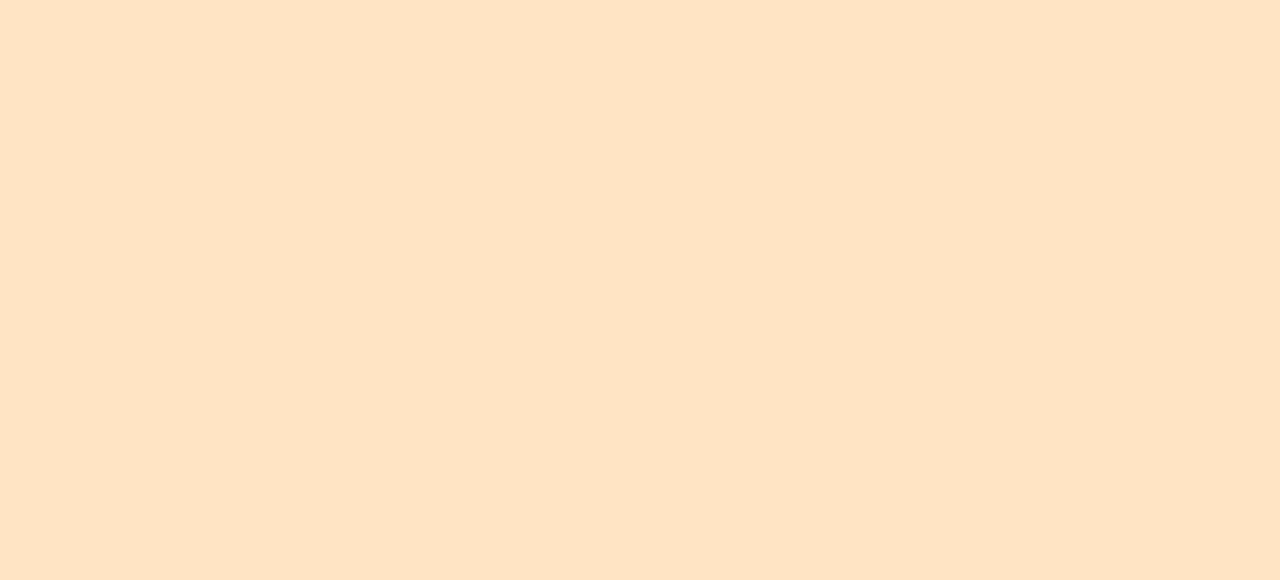
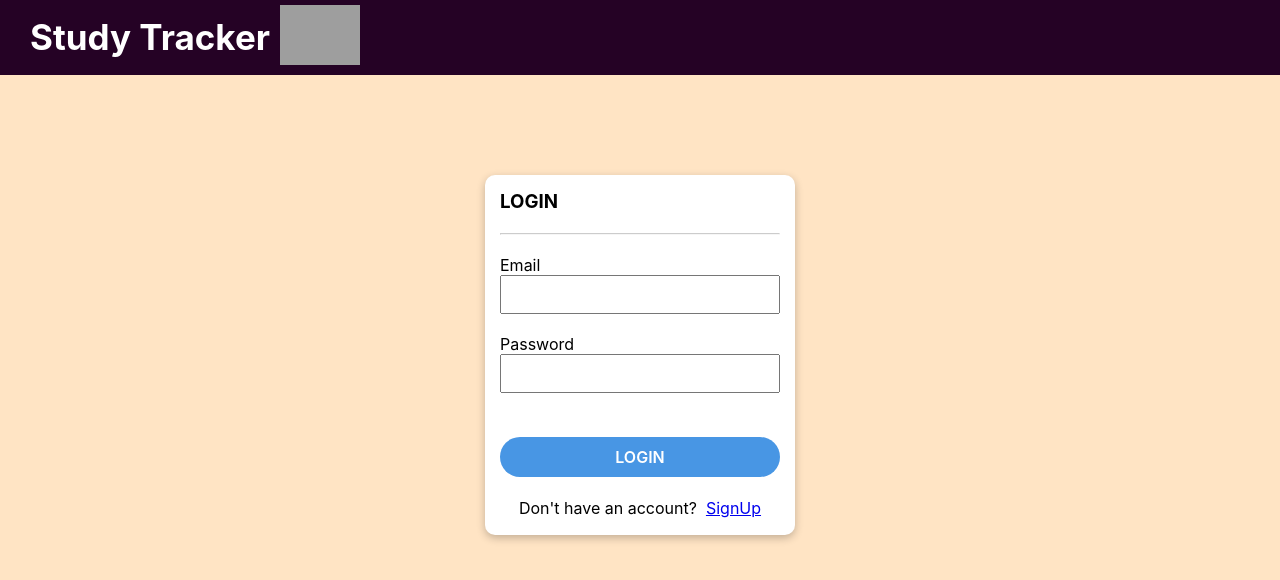
Before and after one commit to hjain2003/Study-Tracker, a React (Create React App) app: page /Loginpage.js in a window 1280 px wide. Before the commit this address had no page. Shown: the top 580 px of the page. Built offline with nearby package versions, Linux system fonts and the light colour scheme; no server answers; grey boxes are pictures that could not be loaded.

Commit message:
added login,signuppage

```diff
--- a/package.json
+++ b/package.json
@@ -3,9 +3,11 @@
   "version": "0.1.0",
   "private": true,
   "dependencies": {
+    "@syncfusion/ej2-react-schedule": "^20.4.42",
     "@testing-library/jest-dom": "^5.16.5",
     "@testing-library/react": "^13.4.0",
     "@testing-library/user-event": "^13.5.0",
+    "firebase": "^9.15.0",
     "flickity": "^2.3.0",
     "react": "^18.2.0",
     "react-dom": "^18.2.0",
--- a/src/App.css
+++ b/src/App.css
@@ -632,3 +632,57 @@ form input
   height: 30px;
   padding: 5px;
 }
+
+#logincontainer
+{
+  display: flex;
+  /* margin: auto; */
+  justify-content: center;
+  align-items: center;
+  margin-top: 100px;
+}
+#logincontainer input
+{
+  height: 25px;
+  padding: 5px;
+}
+#loginbox
+{
+  display: flex;
+  flex-direction: column;
+  height: 330px;
+  width: 280px;
+  /* border: 2px solid black; */
+  border-radius: 10px;
+  padding: 15px;
+  background-color: white;
+  box-shadow: rgba(0, 0, 0, 0.15) 1.95px 1.95px 2.6px;
+  box-shadow: rgba(0, 0, 0, 0.24) 0px 3px 8px;
+}
+hr
+{
+  opacity: 50%;
+  color: gray;
+}
+#already
+{
+  display: flex;
+  margin: auto;
+}
+
+#errormsg
+{
+  display: flex;
+  margin: auto;
+  font-style: italic;
+  color: red;
+}
+#loginbtn:disabled{
+  background-color: gray !important;
+}
+
+#erroronsignup
+{
+  color: red;
+  font-weight: 400;
+}
--- a/src/App.js
+++ b/src/App.js
@@ -7,12 +7,27 @@ import Todo from './components/Todo';
 import Calendar from './components/Calendar';
 import Stopwatch from './components/Stopwatch';
 import Motivation from './components/Motivation';
+import Loginpage from './components/Loginpage';
+import Home from './components/Home';
+import SignupPage from './components/SignupPage';
+import { useEffect } from 'react';
+import {auth} from './firebaseconfig'
 
 function App() {
+  useEffect(()=>{
+    auth.onAuthStateChanged(user=>{
+      console.log(user);
+    })
+  },[]);
   return (
+
    <>
    <Routes>
-    <Route path='/' element={<div><Navbar/><Features/></div>}/>
+    <Route path='/' element={<SignupPage/>}/>
+    {/* <Route path='/' element={<div><Navbar/><Features/></div>}/> */}
+    <Route path='/Home.js' element={<Home/>}/>
+    <Route path='/Loginpage.js' element={<Loginpage/>}/>
+    <Route path='/SignupPage.js' element={<SignupPage/>}/>
     <Route path='/subject.js' element={<Subject/>}/>
     <Route path='/todo.js' element={<Todo/>}/>
     <Route path='/calendar.js' element={<Calendar/>}/>
--- /dev/null
+++ b/src/components/Home.js
@@ -0,0 +1,14 @@
+import React from 'react'
+import Features from './Features'
+import Navbar from './Navbar'
+
+const Home = () => {
+  return (
+    <>
+    <Navbar/>
+    <Features/>
+    </>
+  )
+}
+
+export default Home
--- /dev/null
+++ b/src/components/Loginpage.js
@@ -0,0 +1,73 @@
+import React, { useState } from 'react'
+import Navbar from './Navbar'
+import {signInWithEmailAndPassword } from "firebase/auth"
+import { useNavigate } from 'react-router-dom'
+import { auth } from "../firebaseconfig"
+
+const Loginpage = () => {
+
+    const navigate = useNavigate();
+
+    const [erroronlogin,seterroronlogin]=useState("");
+    const [values, setvalues] = useState({
+        email: "",
+        pass: ""
+    })
+
+    const [errmsg, seterrmsg] = useState("");
+    const [submitbtndisable, setsubmitbtndisable] = useState(false);
+
+    const handlesubmission = () => {
+        if (!values.email && values.pass) {
+            seterrmsg("Email Field empty!");
+            return;
+        }
+        else if (!values.pass && values.email) {
+            seterrmsg("Password field empty!");
+            return;
+        }
+        else if (!values.pass && !values.email) {
+            seterrmsg("Empty fields !");
+            return;
+        }
+        seterrmsg("");
+        setsubmitbtndisable(true);
+        signInWithEmailAndPassword(auth, values.email, values.pass).then(
+            (res) => {
+                setsubmitbtndisable(false);
+                const user = res.user
+                console.log(user);
+                navigate("/Home.js")
+            }).catch(err => seterroronlogin("Invalid ID/Password"));
+    }
+
+    const login = async () => { };
+    return (
+        <>
+            <Navbar />
+            <div id="logincontainer" className="loginsignup">
+                <div id="loginbox" className='loginsignupbox'>
+                    <h3>LOGIN</h3>
+                    <span id="erroronsignup">{erroronlogin}</span>
+                    <br />
+                    <hr />
+                    <br />
+                    <label htmlFor="email">Email</label>
+                    <input type="text" id="email" onChange={(event) =>
+                        setvalues((prev) => ({ ...prev, email: event.target.value }))} />
+                    <br />
+                    <label htmlFor="pass">Password</label>
+                    <input type="password" id="pass" onChange={(event) =>
+                        setvalues((prev) => ({ ...prev, pass: event.target.value }))} />
+                    <br /><br />
+                    <span id="errormsg">{errmsg}</span>
+                    <button id="loginbtn" className='button-18' onClick={handlesubmission} disabled={submitbtndisable}>LOGIN</button>
+                    <br />
+                    <span id="already" className='loginsignupendline'>Don't have an account? &nbsp;<a href="SignupPage.js">SignUp</a> </span>
+                </div>
+            </div>
+        </>
+    )
+}
+
+export default Loginpage
--- /dev/null
+++ b/src/components/SignupPage.js
@@ -0,0 +1,73 @@
+import React, { useState } from 'react'
+import Navbar from './Navbar'
+import {createUserWithEmailAndPassword} from "firebase/auth"
+import { useNavigate } from 'react-router-dom'
+import {auth} from "../firebaseconfig"
+
+const SignupPage = () => {
+
+    const navigate=useNavigate();
+
+    const [erroronsignup,seterroronsignup]=useState("");
+
+    const [values, setvalues] = useState({
+        email: "",
+        pass: ""
+    })
+
+    const [errmsg,seterrmsg]=useState("");
+    const [submitbtndisable,setsubmitbtndisable]=useState(false);
+
+    const handlesubmission=()=>{
+        if(!values.email && values.pass){
+            seterrmsg("Email Field empty!");
+            return;
+        }
+        else if(!values.pass && values.email){
+            seterrmsg("Password field empty!");
+            return;
+        }
+        else if(!values.pass && !values.email){
+            seterrmsg("Empty fields !");
+            return;
+        }
+        seterrmsg("");
+        setsubmitbtndisable(true);
+        createUserWithEmailAndPassword(auth,values.email,values.pass).then(
+            (res)=>{
+                setsubmitbtndisable(false);
+                const user=res.user
+                console.log(user);
+                navigate("/Home.js");
+            }).catch(err=>seterroronsignup("User already exists!"));
+    }
+
+    return (
+        <>
+            <Navbar />
+            <div id="logincontainer">
+                <div id="loginbox">
+                    <h3>SIGNUP</h3>
+                <span id="erroronsignup">{erroronsignup}</span>
+                    <br />
+                    <hr />
+                    <br />
+                    <label htmlFor="email">Email</label>
+                    <input type="text" id="email" onChange={(event) =>
+                        setvalues((prev) => ({ ...prev, email: event.target.value }))} />
+                    <br />
+                    <label htmlFor="pass">Password</label>
+                    <input type="password" id="pass" onChange={(event) =>
+                        setvalues((prev) => ({ ...prev, pass: event.target.value }))} />
+                    <br /><br/>
+                    <span id="errormsg">{errmsg}</span>
+                    <button id="loginbtn" className='button-18' onClick={handlesubmission} disabled={submitbtndisable}>SIGNUP</button>
+                    <br />
+                    <span id="already">Already have an account? &nbsp;<a href="Loginpage.js">Login</a> </span>
+                </div>
+            </div>
+        </>
+    )
+}
+
+export default SignupPage
--- /dev/null
+++ b/src/firebaseconfig.js
@@ -0,0 +1,17 @@
+import { initializeApp } from "firebase/app";
+import {getAuth} from 'firebase/auth'
+
+const firebaseConfig = {
+    apiKey: "AIzaSyDXHTm4lyPV2Pkc8xtyeXnQXrKyBAmjn74",
+    authDomain: "reactlogin-a6e0f.firebaseapp.com",
+    projectId: "reactlogin-a6e0f",
+    storageBucket: "reactlogin-a6e0f.appspot.com",
+    messagingSenderId: "540300203500",
+    appId: "1:540300203500:web:8aad353ea2215555d8dcc9",
+    measurementId: "G-1P2XZEYWM5"
+  };
+
+  const app = initializeApp(firebaseConfig);
+  const auth = getAuth();
+
+  export {app,auth};
```
Also changed, not shown: 1 other file (tests, documents, lock files or other folders).
